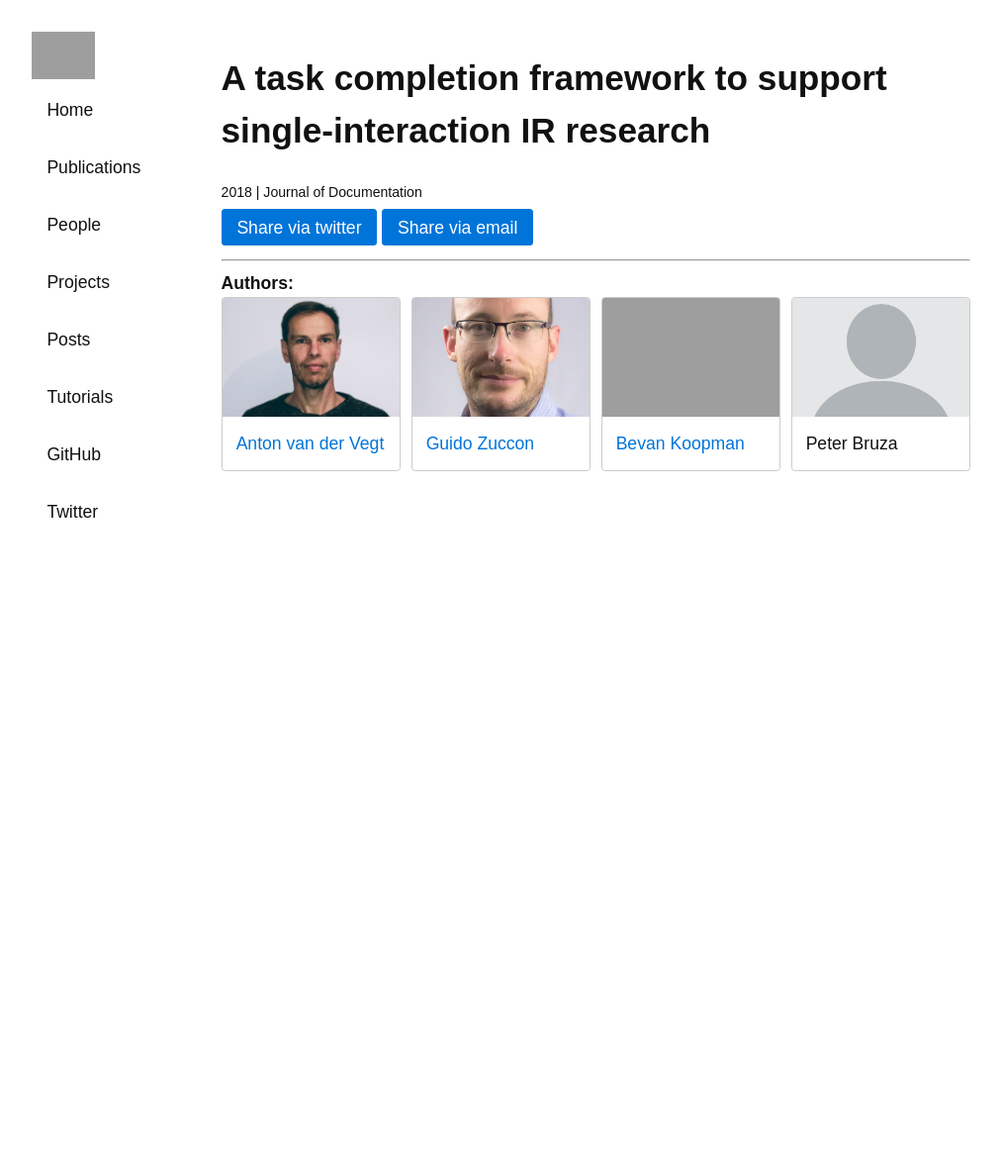
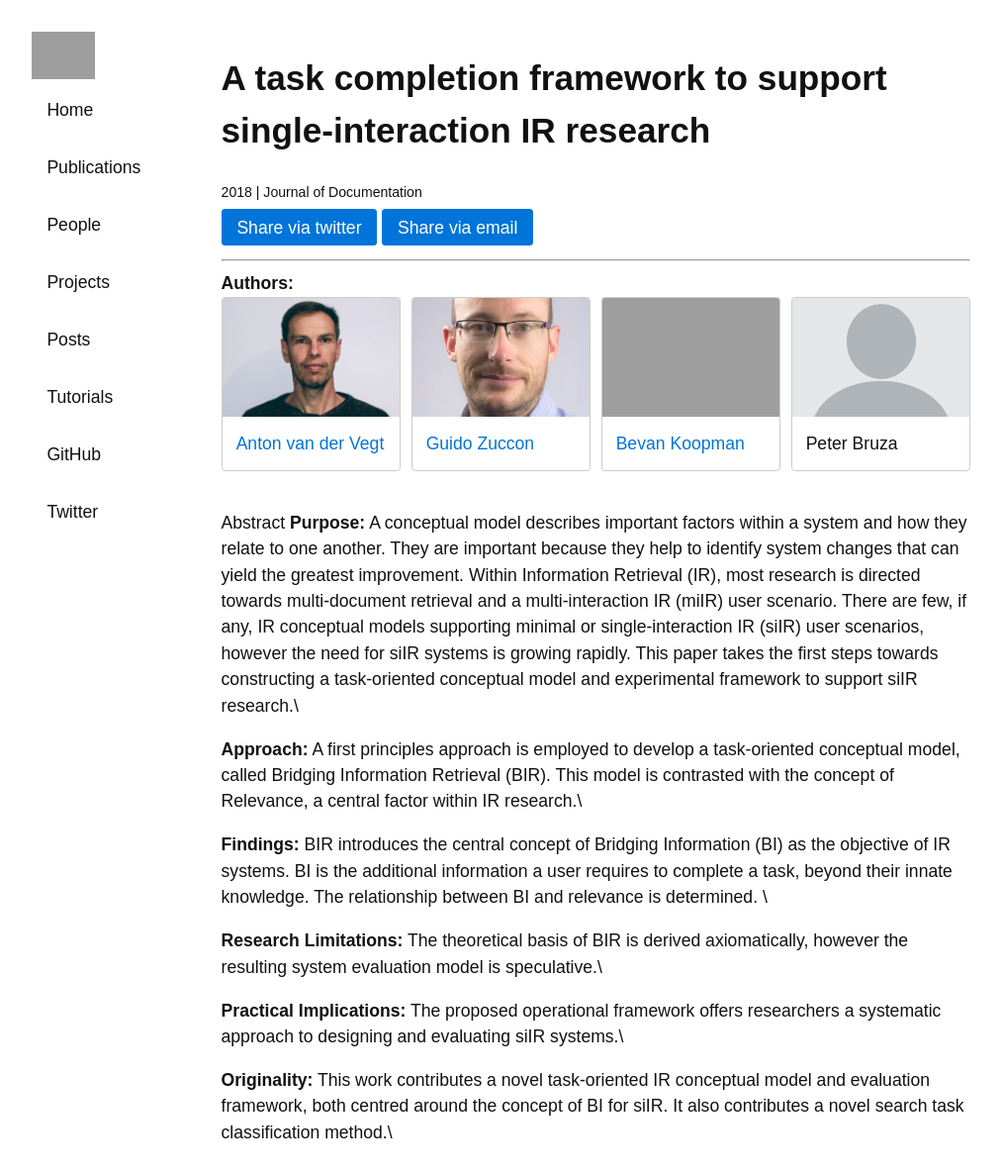
Before and after one commit to ielab/ielab.github.io, a Jekyll site: the page built from _publications/vegt-2018-task.md, in a window 1280 px wide. Shown: the whole page at 99% size, without its empty margins (139-1151 px from the left). Built offline with Jekyll 4.4.1, drawn with Linux system fonts in a browser that asks for light colours; before the commit the page ends 932 px from its top, so only the background shows below that; grey boxes are pictures that could not be loaded.

Commit message:
Update vegt-2018-task.md

```diff
--- a/_publications/vegt-2018-task.md
+++ b/_publications/vegt-2018-task.md
@@ -5,3 +5,16 @@ venue: Journal of Documentation
 year: 2018
 pdf:
 ---
+
+Abstract
+**Purpose:** A conceptual model describes important factors within a system and how they relate to one another. They are important because they help to identify system changes that can yield the greatest improvement. Within Information Retrieval (IR), most research is directed towards multi-document retrieval and a multi-interaction IR (miIR) user scenario.  There are few, if any, IR conceptual models supporting minimal or single-interaction IR (siIR) user scenarios, however the need for siIR systems is growing rapidly.  This paper takes the first steps towards constructing a task-oriented conceptual model and experimental framework to support siIR research.\\
+
+**Approach:** A first principles approach is employed to develop a task-oriented conceptual model, called Bridging Information Retrieval (BIR). This model is contrasted with the concept of Relevance, a central factor within IR research.\\
+
+**Findings:** BIR introduces the central concept of Bridging Information (BI) as the objective of IR systems. BI is the additional information a user requires to complete a task, beyond their innate knowledge. The relationship between BI and relevance is determined. \\
+
+**Research Limitations:** The theoretical basis of BIR is derived axiomatically, however the resulting system evaluation model is speculative.\\
+
+**Practical Implications:** The proposed operational framework offers researchers a systematic approach to designing and evaluating siIR systems.\\
+
+**Originality:** This work contributes a novel task-oriented IR conceptual model and evaluation framework, both centred around the concept of BI for siIR. It also contributes a novel search task classification method.\\
```
